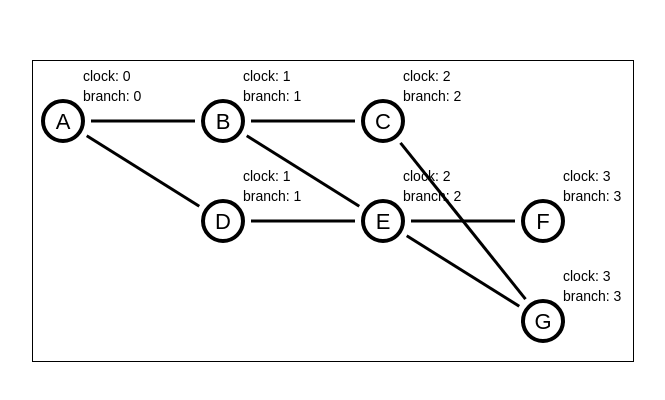
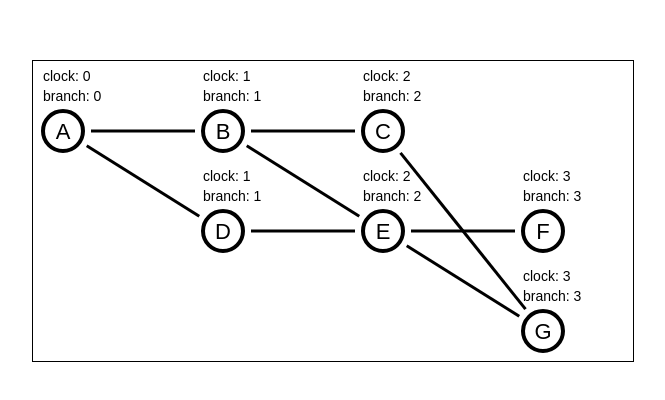
Before and after one commit to rjwebb/graph-diagram, a React (Vite) app: page / in a window 1280 px wide. Shown: the part 186-586 px from the top of the page, without its empty margins (307-972 px from the left). Built offline with nearby package versions, Linux system fonts and the light colour scheme.

Commit message:
fix tag spacing

```diff
--- a/src/App.tsx
+++ b/src/App.tsx
@@ -6,7 +6,10 @@ function App() {
   const nodeXGap = 160;
   const nodeYGap = 100;
   const startX = 30;
-  const startY = 60;
+  const startY = 70;
+  const tagOffsetX = -20;
+  const tagOffsetY = 30;
+  const tagSpacingY = 20;
   const nodes = [
     {
       x: startX,
@@ -110,8 +113,8 @@ function App() {
 
             <text
               key={`branch-${i}`}
-              x={node.x + 20}
-              y={node.y - 20}
+              x={node.x + tagOffsetX}
+              y={node.y - tagOffsetY}
               fontFamily="Arial, sans-serif"
               fontSize="14"
               fill="black"
@@ -120,8 +123,8 @@ function App() {
             </text>
             <text
               key={`clock-${i}`}
-              x={node.x + 20}
-              y={node.y - 40}
+              x={node.x + tagOffsetX}
+              y={node.y - tagOffsetY - tagSpacingY}
               fontFamily="Arial, sans-serif"
               fontSize="14"
               fill="black"
```
